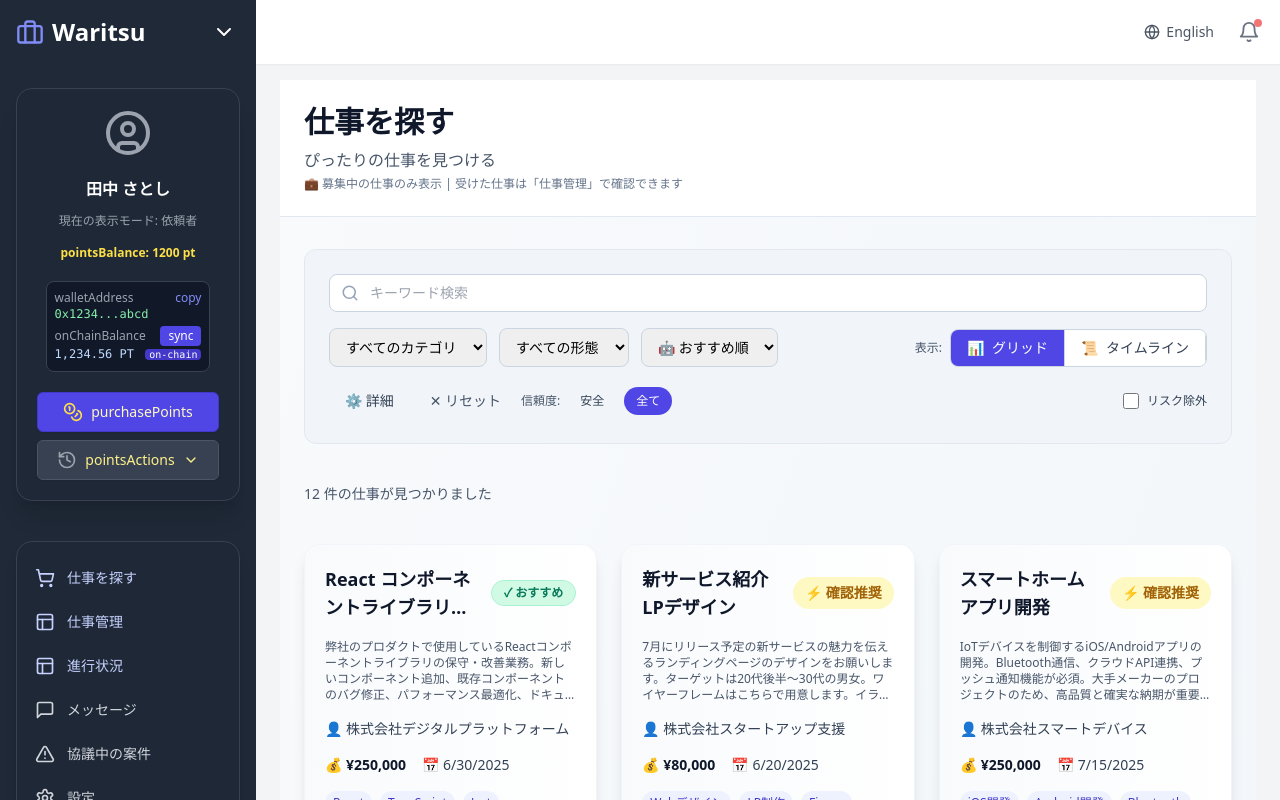
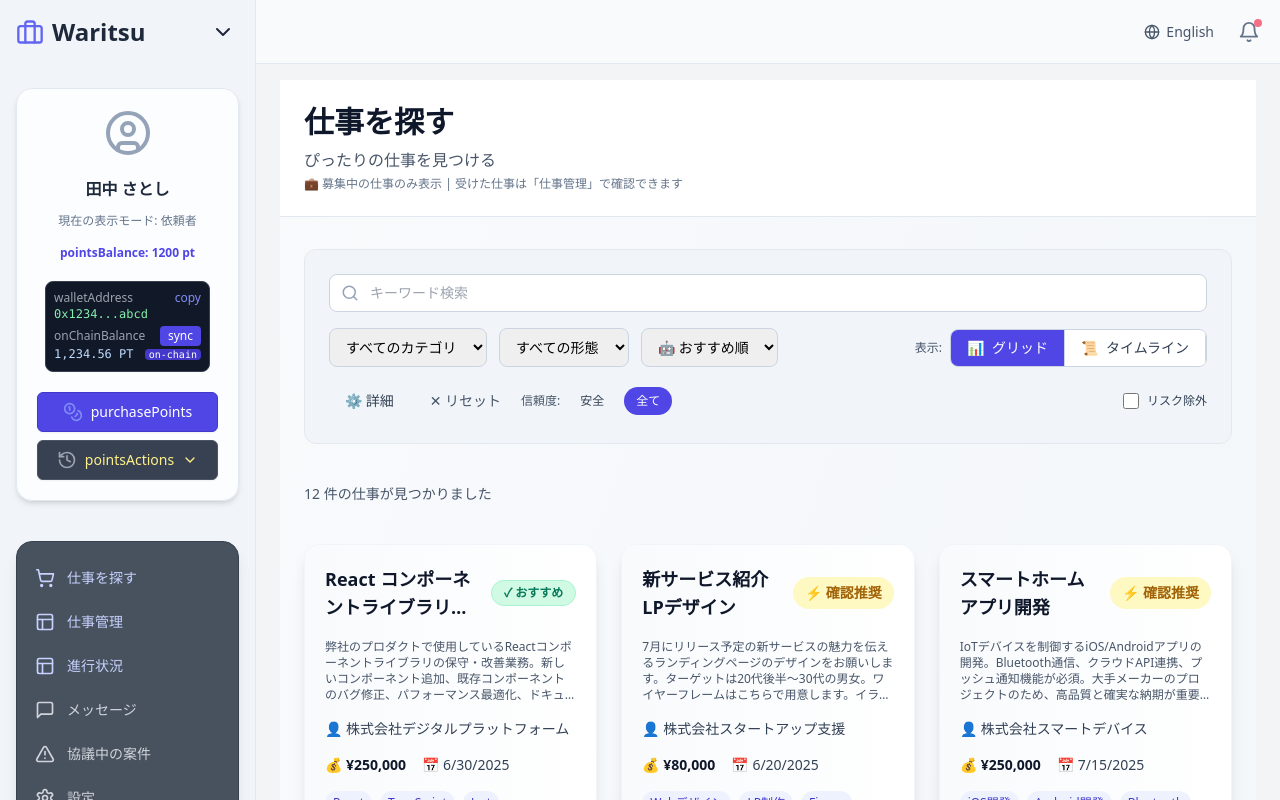
Before and after one commit to ken2san/escrow-app-project, a React (Create React App) app: page / in a window 1280 px wide. Built offline with nearby package versions, Linux system fonts and the light colour scheme.

Commit message:
style: Apply calm, high-end color palette to Header and Sidebar

```diff
--- a/src/components/layout/Header.js
+++ b/src/components/layout/Header.js
@@ -24,7 +24,7 @@
 
   return (
     <header
-      className="bg-white shadow-sm p-4 flex justify-between items-center fixed top-0 left-0 right-0 z-20 h-16"
+      className="bg-slate-50 border-b border-slate-200 p-4 flex justify-between items-center fixed top-0 left-0 right-0 z-20 h-16"
       style={{
         paddingLeft: isSidebarOpen
           ? 'calc(16rem + 1rem)'
@@ -33,22 +33,22 @@
       }}
     >
       <div>
-        <h2 className="text-xl font-semibold text-gray-700">
+        <h2 className="text-xl font-semibold text-slate-800">
           {pageTitle}
         </h2>
       </div>
       <div className="flex items-center space-x-2 md:space-x-3">
-  {/* View mode switch button moved to DashboardPage */}
+        {/* View mode switch button moved to DashboardPage */}
         <button
           onClick={toggleLanguage}
-          className="text-gray-600 hover:text-indigo-600 p-2 rounded-md hover:bg-gray-100 flex items-center text-xs sm:text-sm"
+          className="text-slate-600 hover:text-indigo-600 p-2 rounded-md hover:bg-indigo-50 flex items-center text-xs sm:text-sm transition"
         >
           <Globe size={16} className="mr-1 sm:mr-1.5 flex-shrink-0" />
           {currentLanguage === 'ja' ? 'English' : '日本語'}
         </button>
-        <button className="text-gray-500 hover:text-gray-700 relative p-1">
+        <button className="text-slate-500 hover:text-slate-700 relative p-1">
           <Bell size={22} />
-          <span className="absolute top-0.5 right-0.5 h-2 w-2 bg-red-500 rounded-full animate-pulse"></span>
+          <span className="absolute top-0.5 right-0.5 h-2 w-2 bg-rose-500 rounded-full animate-pulse"></span>
         </button>
       </div>
     </header>
--- a/src/components/layout/Sidebar.js
+++ b/src/components/layout/Sidebar.js
@@ -19,39 +19,39 @@
   };
   return (
     <div
-      className={`bg-gray-800 text-white ${
+      className={`bg-slate-100 text-slate-800 ${
         isSidebarOpen ? 'w-64' : 'w-20'
-      } p-4 space-y-4 transition-all duration-300 flex flex-col h-screen fixed left-0 top-0 z-30`}
+      } p-4 space-y-4 transition-all duration-300 flex flex-col h-screen fixed left-0 top-0 z-30 border-r border-slate-200`}
     >
       <div className="flex items-center justify-between mb-2">
         {isSidebarOpen && (
           <div className="flex items-center">
-            <Briefcase className="h-7 w-7 mr-2 text-indigo-400" />
-            <h1 className="text-2xl font-bold text-white hidden lg:block">{t('appName')}</h1>
+            <Briefcase className="h-7 w-7 mr-2 text-indigo-500" />
+            <h1 className="text-2xl font-bold text-slate-800 hidden lg:block">{t('appName')}</h1>
           </div>
         )}
         <button
           onClick={() => setIsSidebarOpen(!isSidebarOpen)}
-          className="p-1 rounded-md hover:bg-gray-700"
+          className="p-1 rounded-md hover:bg-slate-200"
         >
           {isSidebarOpen ? <ChevronDown /> : <ChevronUp />}
         </button>
       </div>
       <div className="pt-4 mb-4">
         {isSidebarOpen && (
-          <div className="sidebar-user-info bg-gray-800/90 rounded-2xl p-5 mb-6 flex flex-col items-center gap-3 shadow-xl border border-gray-700">
+          <div className="sidebar-user-info bg-white/80 rounded-2xl p-5 mb-6 flex flex-col items-center gap-3 shadow-md border border-slate-200">
             <UserCircle
               size={48}
-              className="mx-auto mb-1 text-gray-400"
+              className="mx-auto mb-1 text-slate-400"
             />
             <p className="text-base font-semibold mt-1">{(i18n.language === 'en' && loggedInUser.name_en) ? loggedInUser.name_en : loggedInUser.name}</p>
-            <p className="text-xs text-gray-400 mb-1">
+            <p className="text-xs text-slate-500 mb-1">
               {t('currentRoleIs')}{' '}
               {currentViewMode === 'client'
                 ? t('userRoleClient')
                 : t('userRoleContractor')}
             </p>
-            <p className="text-xs text-yellow-300 font-semibold">
+            <p className="text-xs text-indigo-600 font-semibold">
               {t('pointsBalance') || 'ポイント残高'}: {userPoints} pt
             </p>
             <WalletInfo
@@ -64,11 +64,11 @@
             />
             <div className="flex flex-col gap-2 w-full mt-2">
               <button
-                className="w-full flex items-center justify-center p-2 rounded-md bg-indigo-600 hover:bg-indigo-700 text-yellow-100 hover:text-white text-sm font-medium transition shadow-sm border border-indigo-700"
+                className="w-full flex items-center justify-center p-2 rounded-md bg-indigo-600 hover:bg-indigo-700 text-white text-sm font-medium transition shadow-sm border border-indigo-700"
                 onClick={onPurchasePointsClick}
                 style={{ minHeight: '40px' }}
               >
-                <Coins className="h-5 w-5 mr-2 text-yellow-300" />
+                <Coins className="h-5 w-5 mr-2 text-indigo-400" />
                 <span>{t('purchasePoints') || 'ポイント購入'}</span>
               </button>
               <DropdownPointsActions
```
